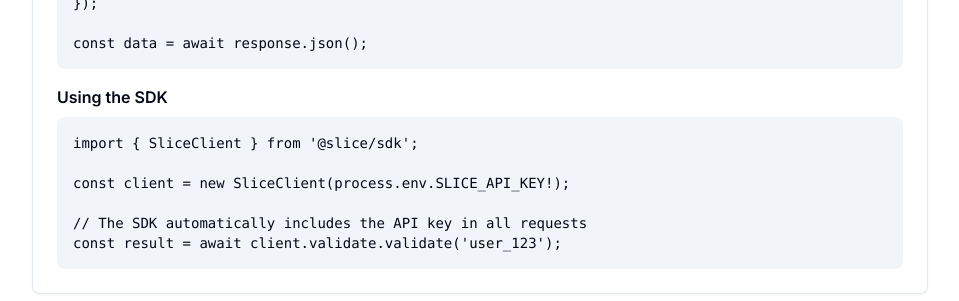
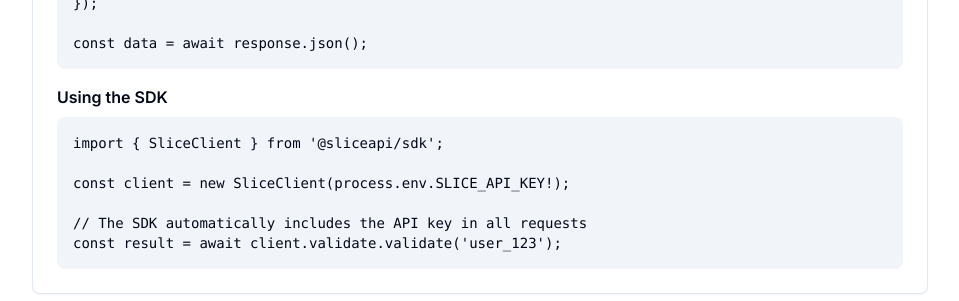
Before and after one commit to xpydr/slice, a Next.js app in the folder client/: page /docs/authentication in a window 1280 px wide. Shown: the part 1600-1901 px from the top of the page, without its empty margins (160-1119 px from the left). Built offline with nearby package versions, Linux system fonts and the light colour scheme; no server answers.

Commit message:
refactor(docs): rename slice to sliceapi

```diff
--- a/client/src/app/docs/api/validate/page.tsx
+++ b/client/src/app/docs/api/validate/page.tsx
@@ -262,7 +262,7 @@ if (result.data.valid) {
             <div>
               <h3 className="font-semibold mb-2">Using the SDK (Recommended)</h3>
               <pre className="bg-muted p-4 rounded-lg overflow-x-auto text-sm">
-                <code>{`import { SliceClient } from '@slice/sdk';
+                <code>{`import { SliceClient } from '@sliceapi/sdk';
 
 const client = new SliceClient(process.env.SLICE_API_KEY!);
 
--- a/client/src/app/docs/authentication/page.tsx
+++ b/client/src/app/docs/authentication/page.tsx
@@ -120,7 +120,7 @@ const data = await response.json();`}</code>
             <div>
               <h3 className="font-semibold mb-2">Using the SDK</h3>
               <pre className="bg-muted p-4 rounded-lg overflow-x-auto text-sm">
-                <code>{`import { SliceClient } from '@slice/sdk';
+                <code>{`import { SliceClient } from '@sliceapi/sdk';
 
 const client = new SliceClient(process.env.SLICE_API_KEY!);
 
--- a/client/src/app/docs/first-request/page.tsx
+++ b/client/src/app/docs/first-request/page.tsx
@@ -248,7 +248,7 @@ def validate_license(user_id):
             <div>
               <h3 className="font-semibold mb-2">Using the SDK (Recommended)</h3>
               <pre className="bg-muted p-4 rounded-lg overflow-x-auto text-sm">
-                <code>{`import { SliceClient } from '@slice/sdk';
+                <code>{`import { SliceClient } from '@sliceapi/sdk';
 
 const client = new SliceClient(process.env.SLICE_API_KEY!);
 
--- a/client/src/app/docs/quickstart/page.tsx
+++ b/client/src/app/docs/quickstart/page.tsx
@@ -289,7 +289,7 @@ Content-Type: application/json
             <div>
               <h3 className="font-semibold mb-2">Using the SDK:</h3>
               <pre className="bg-muted p-4 rounded-lg overflow-x-auto text-sm">
-                <code>{`import { SliceClient } from '@slice/sdk';
+                <code>{`import { SliceClient } from '@sliceapi/sdk';
 
 const client = new SliceClient(process.env.SLICE_API_KEY!);
 
--- a/client/src/app/docs/sdk/page.tsx
+++ b/client/src/app/docs/sdk/page.tsx
@@ -82,25 +82,25 @@ export default function SDKDocsPage() {
             <div>
               <h3 className="font-semibold mb-2">Using pnpm (Recommended)</h3>
               <pre className="bg-muted p-4 rounded-lg overflow-x-auto text-sm">
-                <code>pnpm add @slice/sdk</code>
+                <code>pnpm add @sliceapi/sdk</code>
               </pre>
             </div>
             <div>
               <h3 className="font-semibold mb-2">Using npm</h3>
               <pre className="bg-muted p-4 rounded-lg overflow-x-auto text-sm">
-                <code>npm install @slice/sdk</code>
+                <code>npm install @sliceapi/sdk</code>
               </pre>
             </div>
             <div>
               <h3 className="font-semibold mb-2">Using yarn</h3>
               <pre className="bg-muted p-4 rounded-lg overflow-x-auto text-sm">
-                <code>yarn add @slice/sdk</code>
+                <code>yarn add @sliceapi/sdk</code>
               </pre>
             </div>
             <div className="bg-blue-50 dark:bg-blue-950/20 border border-blue-200 dark:border-blue-900 rounded-lg p-4">
               <p className="text-sm">
                 <strong>Note:</strong> This is a private package. Make sure your workspace is properly configured
-                to access the <code className="bg-muted px-1 rounded">@slice/sdk</code> package.
+                to access the <code className="bg-muted px-1 rounded">@sliceapi/sdk</code> package.
               </p>
             </div>
           </CardContent>
@@ -121,7 +121,7 @@ export default function SDKDocsPage() {
             <div>
               <h3 className="font-semibold mb-2">1. Import the SDK</h3>
               <pre className="bg-muted p-4 rounded-lg overflow-x-auto text-sm">
-                <code>{`import { SliceClient } from '@slice/sdk';`}</code>
+                <code>{`import { SliceClient } from '@sliceapi/sdk';`}</code>
               </pre>
             </div>
             <div>
@@ -478,7 +478,7 @@ console.log('License status:', license.status);`}</code>
   SliceNetworkError,
   SliceTimeoutError,
   SliceAPIError,
-} from '@slice/sdk';
+} from '@sliceapi/sdk';
 
 const client = new SliceClient(process.env.SLICE_API_KEY!);
 
@@ -566,15 +566,15 @@ try {
 
   // SDK-specific types
   SliceClientOptions,
-} from '@slice/sdk';`}</code>
+} from '@sliceapi/sdk';`}</code>
               </pre>
             </div>
 
             <div>
               <h3 className="font-semibold mb-2">Example: Using Types</h3>
               <pre className="bg-muted p-4 rounded-lg overflow-x-auto text-sm">
-                <code>{`import { SliceClient } from '@slice/sdk';
-import type { ValidateLicenseResponse, LicenseStatus } from '@slice/sdk';
+                <code>{`import { SliceClient } from '@sliceapi/sdk';
+import type { ValidateLicenseResponse, LicenseStatus } from '@sliceapi/sdk';
 
 const client = new SliceClient(process.env.SLICE_API_KEY!);
 
@@ -612,7 +612,7 @@ async function updateLicense(
                 This example shows a complete workflow: creating a user, assigning a license, and validating it.
               </p>
               <pre className="bg-muted p-4 rounded-lg overflow-x-auto text-sm">
-                <code>{`import { SliceClient, SliceAuthenticationError } from '@slice/sdk';
+                <code>{`import { SliceClient, SliceAuthenticationError } from '@sliceapi/sdk';
 
 const client = new SliceClient(process.env.SLICE_API_KEY!, {
   baseUrl: process.env.SLICE_API_URL
@@ -671,7 +671,7 @@ async function setupUserWithLicense(
               </p>
               <pre className="bg-muted p-4 rounded-lg overflow-x-auto text-sm">
                 <code>{`// server.ts
-import { SliceClient } from '@slice/sdk';
+import { SliceClient } from '@sliceapi/sdk';
 import express from 'express';
 
 const app = express();
@@ -727,7 +727,7 @@ app.get('/api/premium-feature', checkLicense, (req, res) => {
               <pre className="bg-muted p-4 rounded-lg overflow-x-auto text-sm">
                 <code>{`// LicenseCheck.tsx
 import { useEffect, useState } from 'react';
-import { SliceClient } from '@slice/sdk';
+import { SliceClient } from '@sliceapi/sdk';
 
 const client = new SliceClient(import.meta.env.VITE_SLICE_API_KEY, {
   baseUrl: import.meta.env.VITE_SLICE_API_URL
```
